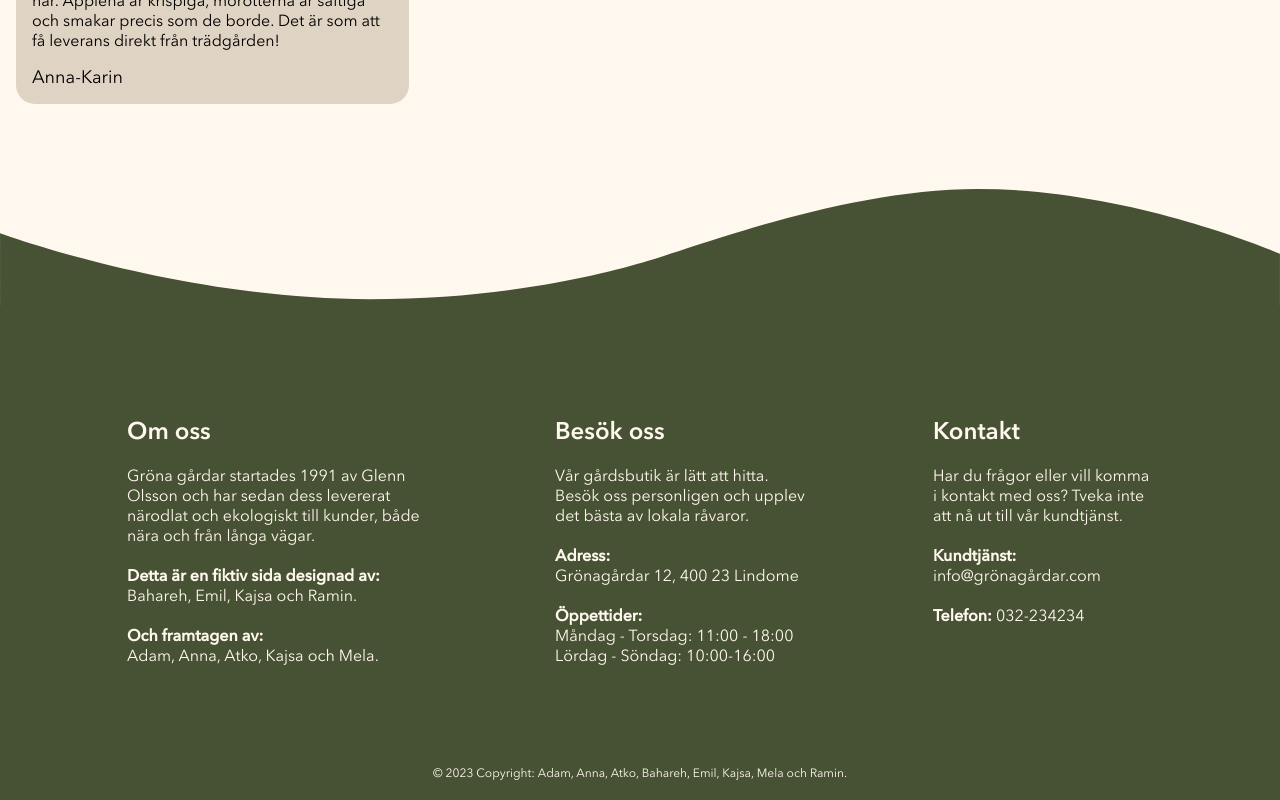
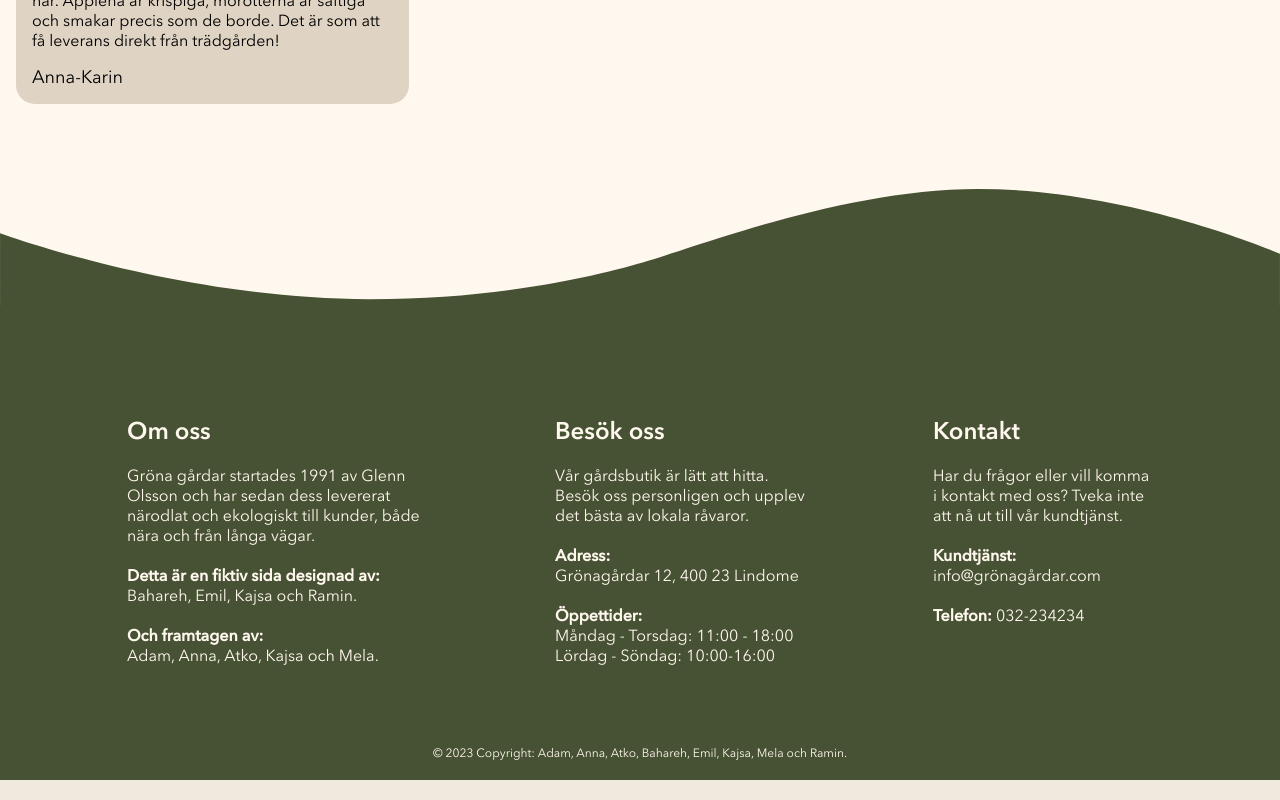
Before and after one commit to f1schhh/Grona-gardar, a Vue app: page / in a window 1280 px wide. Shown: the part 2375-3175 px from the top of the page. Built offline with nearby package versions, Linux system fonts and the light colour scheme.

Commit message:
teeny weeny

```diff
--- a/src/components/Footer.vue
+++ b/src/components/Footer.vue
@@ -134,7 +134,7 @@ span::after {
 
 .last-paragraph {
     height: fit-content;
-    margin-top: 20px;
+    margin-top: 0px;
     padding-bottom: 20px;
     font-size: 12px;
 }
```
